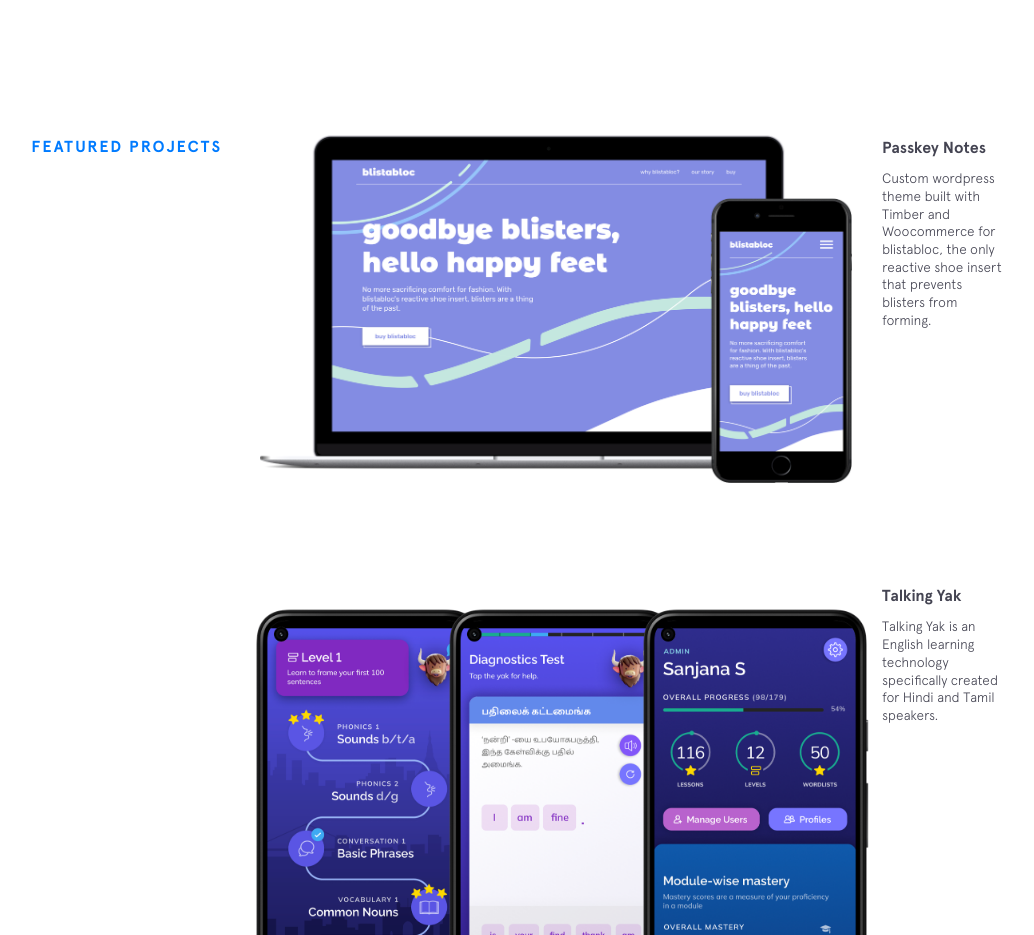
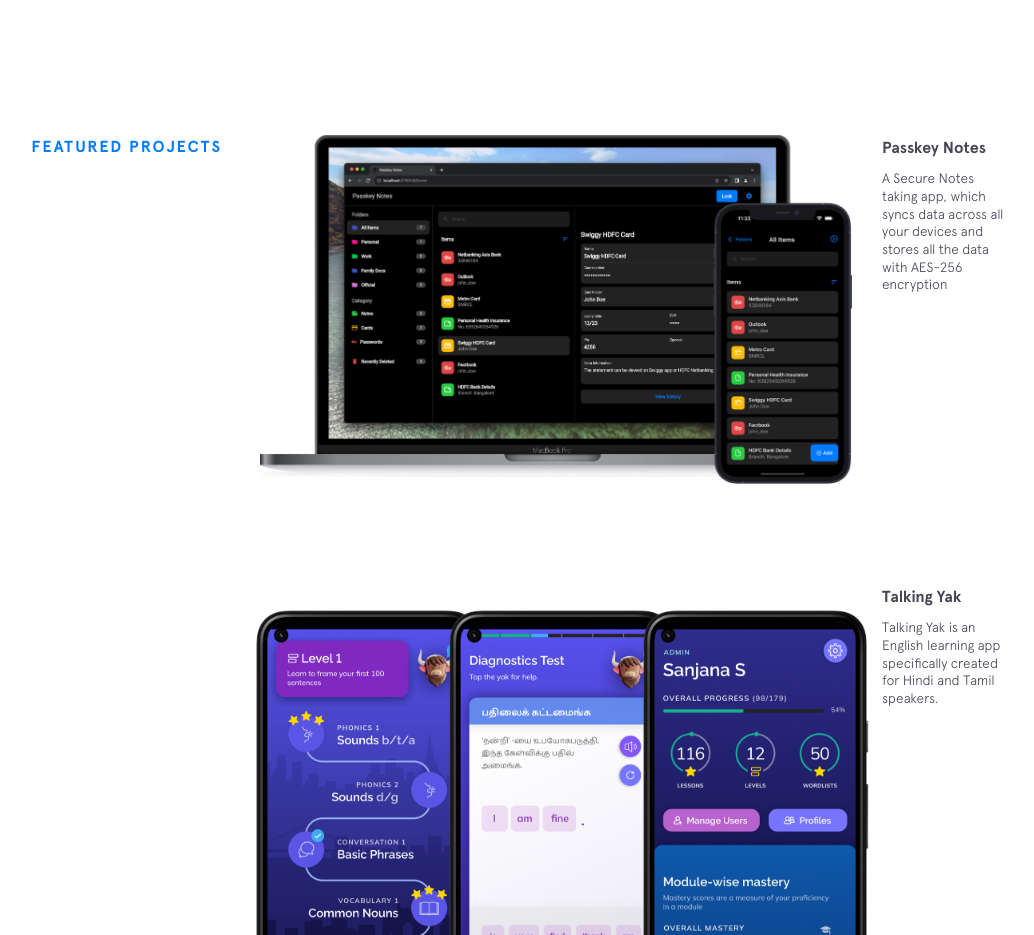
Before and after one commit to zhuminghui17/about, a Gatsby site: page / in a window 1280 px wide. Shown: the part 2400-3335 px from the top of the page, without its empty margins (158-1192 px from the left). Built offline with nearby package versions, Linux system fonts and the light colour scheme; Gatsby itself is replaced by a stand-in of ours.

Commit message:
Updating featured projects

```diff
--- a/src/components/featured-projects/featured-projects.js
+++ b/src/components/featured-projects/featured-projects.js
@@ -7,17 +7,15 @@
     <div className="section__content">
       <div className="project blistabloc">
         <figure className="project__pic">
-          <a href="https://blistabloc.com/" rel="noreferrer" target="_blank">
-            <img src="./images/featured/blistabloc/blistabloc.png" alt=""/>
+          <a href="https://passkeynotes.com/" rel="noreferrer" target="_blank">
+            <img src="./images/featured/passkeynotes/frame.png" alt=""/>
           </a>
         </figure>
         <figcaption className="project__caption">
           <div className="project__name">
-            <a href="https://blistabloc.com/" rel="noreferrer" target="_blank">Passkey Notes</a>
+            <a href="https://passkeynotes.com/" rel="noreferrer" target="_blank">Passkey Notes</a>
           </div>
-          <p>Custom wordpress theme built with Timber and Woocommerce for blistabloc, the only reactive shoe insert that
-            prevents
-            blisters from forming.</p>
+          <p>A Secure Notes taking app, which syncs data across all your devices and stores all the data with AES-256 encryption</p>
         </figcaption>
       </div>
 
@@ -39,7 +37,7 @@
           <div className="project__name">
             <a href="https://play.google.com/store/apps/details?id=com.talkingyak.app" rel="noreferrer" target="_blank">Talking Yak</a>
           </div>
-          <p>Talking Yak is an English learning technology specifically created for Hindi and Tamil speakers.</p>
+          <p>Talking Yak is an English learning app specifically created for Hindi and Tamil speakers.</p>
         </figcaption>
       </div>
     </div>
```
Also changed, not shown: static/images/featured/passkeynotes/frame.png (added).
